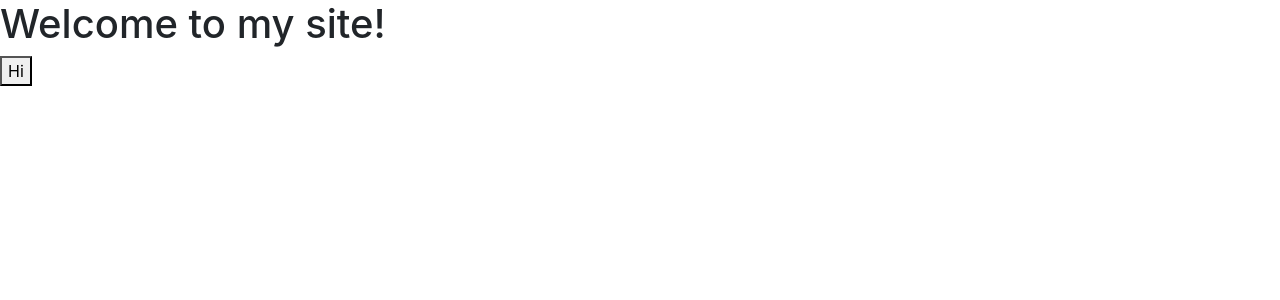
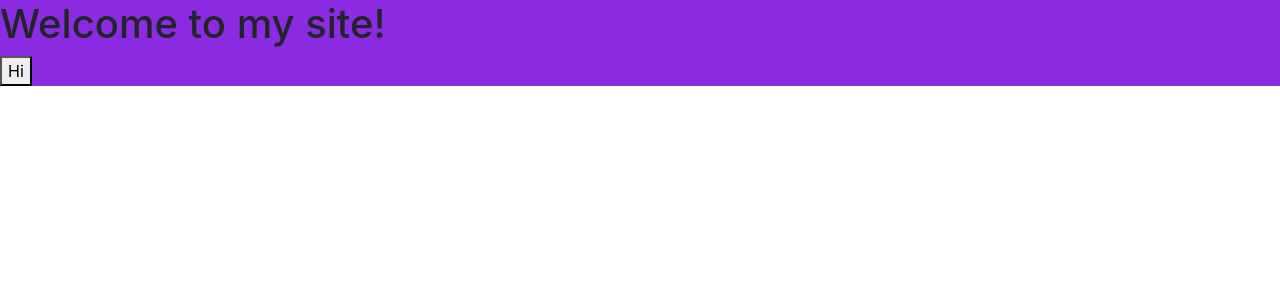
Before and after one commit to Milo123459/salvage-official, a React (Create React App) app: page / in a window 1280 px wide. Shown: the top 300 px of the page. Built offline with nearby package versions, Linux system fonts and the light colour scheme.

Commit message:
New update

```diff
--- a/src/App.css
+++ b/src/App.css
@@ -1,3 +1,3 @@
-.App {
-
+.App{
+  background-color: blueviolet;
 }
```
